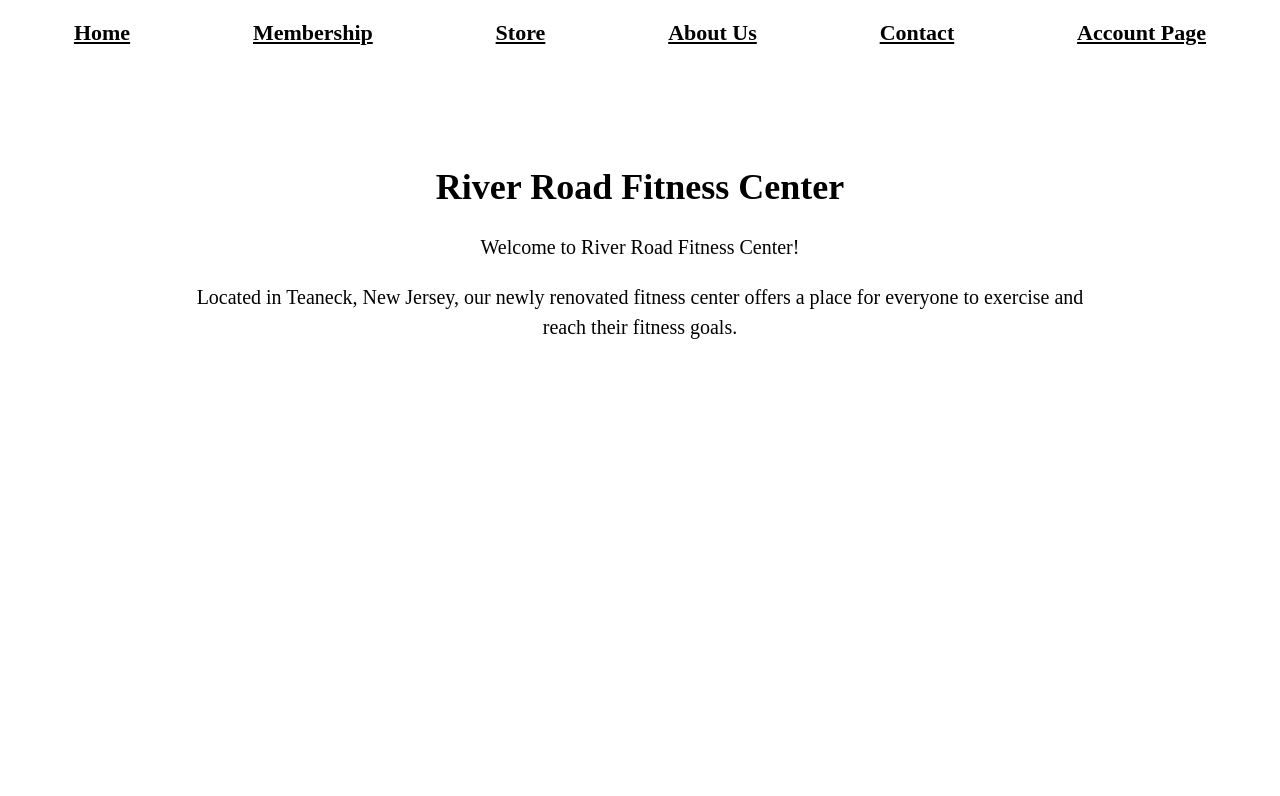
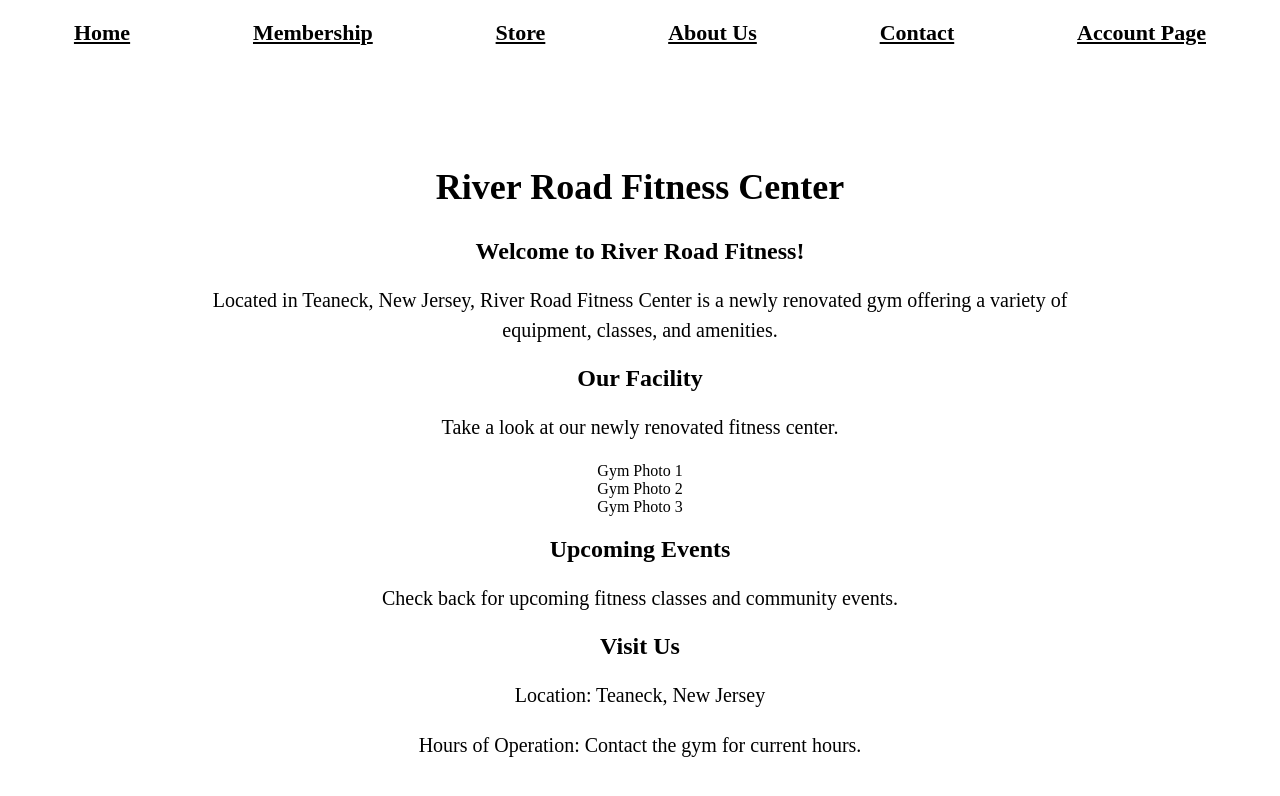
Before and after one commit to jpmtb/River-Road-Fitness, a plain HTML site: page index.html in a window 1280 px wide. Drawn offline with Linux system fonts and the light colour scheme.

Commit message:
Enhance index.html with new sections and content
Added detailed sections for facility description, upcoming events, and visiting information.

```diff
--- a/index.html
+++ b/index.html
@@ -18,9 +18,57 @@
 </nav>
 
 <main>
-    <h1>River Road Fitness Center</h1>
-    <p>Welcome to River Road Fitness Center!</p>
-    <p>Located in Teaneck, New Jersey, our newly renovated fitness center offers a place for everyone to exercise and reach their fitness goals.</p>
+
+    <section>
+        <h1>River Road Fitness Center</h1>
+
+        <h2>Welcome to River Road Fitness!</h2>
+
+        <p>
+            Located in Teaneck, New Jersey,
+            River Road Fitness Center is a newly
+            renovated gym offering a variety of
+            equipment, classes, and amenities.
+        </p>
+    </section>
+
+    <section>
+        <h2>Our Facility</h2>
+
+        <p>
+            Take a look at our newly renovated
+            fitness center.
+        </p>
+
+        <div class="gallery">
+            <div class="photo">Gym Photo 1</div>
+            <div class="photo">Gym Photo 2</div>
+            <div class="photo">Gym Photo 3</div>
+        </div>
+    </section>
+
+
+    <section>
+        <h2>Upcoming Events</h2>
+
+        <p>
+            Check back for upcoming fitness
+            classes and community events.
+        </p>
+    </section>
+
+
+    <section>
+        <h2>Visit Us</h2>
+
+        <p>Location: Teaneck, New Jersey</p>
+
+        <p>
+            Hours of Operation:
+            Contact the gym for current hours.
+        </p>
+    </section>
+
 </main>
 
 </body>
```
